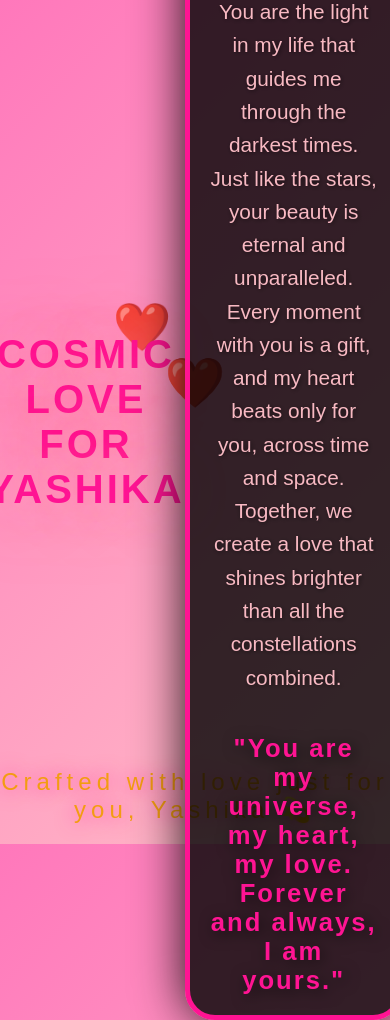
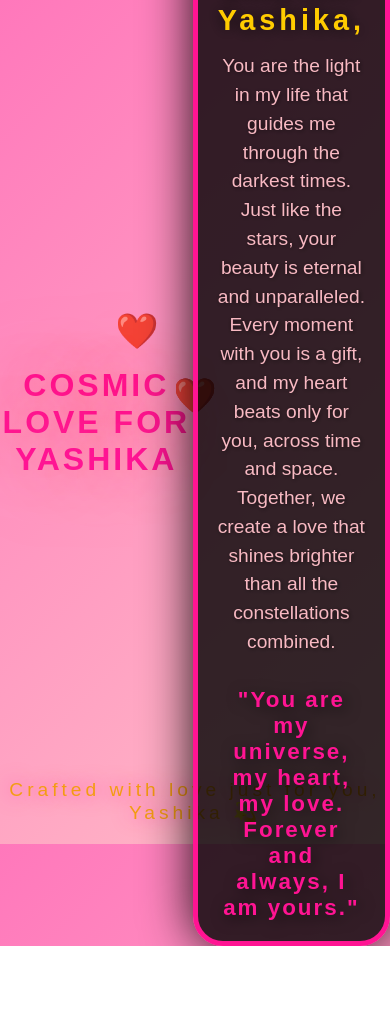
Before and after one commit to anshul0074/card, a plain HTML site: page index.html in a window 390 px wide. After the commit the page ends 946 px from the top, so only its background shows below. Drawn offline with Linux system fonts and the light colour scheme.

Commit message:
Update index.html

```diff
--- a/index.html
+++ b/index.html
@@ -29,11 +29,11 @@
 
         /* Header */
         h1 {
-            font-size: 5em;
+            font-size: 3.5em;
             color: #FF1493;
             text-shadow: 2px 2px 20px rgba(0, 0, 0, 0.6);
             text-transform: uppercase;
-            letter-spacing: 10px;
+            letter-spacing: 8px;
             font-family: 'Cursive', sans-serif;
             animation: glowEffect 1.5s ease-in-out infinite alternate;
             position: relative;
@@ -49,8 +49,8 @@
         .card {
             background-color: rgba(0, 0, 0, 0.8);
             border-radius: 30px;
-            padding: 50px;
-            max-width: 850px;
+            padding: 30px;
+            max-width: 800px;
             width: 90%;
             box-shadow: 0px 0px 50px rgba(0, 0, 0, 0.9);
             border: 5px solid #FF1493;
@@ -66,19 +66,19 @@
         }
 
         .card h2 {
-            font-size: 3.5em;
+            font-size: 2.5em;
             color: #FFCC00;
             font-family: 'Cursive', sans-serif;
             text-shadow: 0px 0px 15px rgba(0, 0, 0, 0.8);
-            letter-spacing: 5px;
-            margin-bottom: 20px;
+            letter-spacing: 4px;
+            margin-bottom: 15px;
         }
 
         .card p {
-            font-size: 1.8em;
-            line-height: 1.6;
+            font-size: 1.5em;
+            line-height: 1.5;
             color: #F8B9C2;
-            margin-bottom: 30px;
+            margin-bottom: 25px;
             text-shadow: 1px 1px 5px rgba(0, 0, 0, 0.6);
             font-weight: lighter;
         }
@@ -86,13 +86,13 @@
         /* Romantic Floating Hearts */
         .heart {
             position: absolute;
-            animation: heartFloat 10s infinite ease-in-out;
-            font-size: 4em;
+            animation: heartFloat 8s infinite ease-in-out;
+            font-size: 3em;
         }
 
         @keyframes heartFloat {
             0% { transform: translateY(0) scale(1); }
-            50% { transform: translateY(-40px) scale(1.2); }
+            50% { transform: translateY(-30px) scale(1.1); }
             100% { transform: translateY(0) scale(1); }
         }
 
@@ -103,11 +103,11 @@
 
         /* Romantic Message Styling */
         .love-message {
-            font-size: 2.2em;
+            font-size: 1.8em;
             color: #FF1493;
             font-weight: bold;
             text-shadow: 3px 3px 15px rgba(0, 0, 0, 0.7);
-            margin-top: 40px;
+            margin-top: 30px;
             letter-spacing: 2px;
             animation: messageFadeIn 3s ease-in-out forwards;
         }
@@ -123,9 +123,9 @@
             bottom: 20px;
             width: 100%;
             text-align: center;
-            font-size: 1.5em;
+            font-size: 1.2em;
             color: #F39C12;
-            letter-spacing: 5px;
+            letter-spacing: 4px;
             font-family: 'Cursive', sans-serif;
             text-shadow: 0px 0px 20px rgba(255, 20, 147, 0.8);
         }
@@ -133,47 +133,18 @@
         /* Responsive Styles */
         @media (max-width: 768px) {
             h1 {
-                font-size: 3.5em;
+                font-size: 2.8em;
                 letter-spacing: 5px;
             }
 
             .card {
-                padding: 30px;
+                padding: 25px;
                 width: 90%;
                 margin-top: 20px;
             }
 
             .card h2 {
-                font-size: 2.5em;
-            }
-
-            .card p {
-                font-size: 1.5em;
-            }
-
-            .love-message {
-                font-size: 1.8em;
-            }
-
-            .heart {
-                font-size: 3em;
-            }
-        }
-
-        @media (max-width: 480px) {
-            h1 {
-                font-size: 2.5em;
-                letter-spacing: 3px;
-            }
-
-            .card {
-                padding: 20px;
-                width: 100%;
-                margin-top: 15px;
-            }
-
-            .card h2 {
-                font-size: 2em;
+                font-size: 2.2em;
             }
 
             .card p {
@@ -186,6 +157,35 @@
 
             .heart {
                 font-size: 2.5em;
+            }
+        }
+
+        @media (max-width: 480px) {
+            h1 {
+                font-size: 2em;
+                letter-spacing: 3px;
+            }
+
+            .card {
+                padding: 20px;
+                width: 90%;
+                margin-top: 15px;
+            }
+
+            .card h2 {
+                font-size: 1.8em;
+            }
+
+            .card p {
+                font-size: 1.2em;
+            }
+
+            .love-message {
+                font-size: 1.4em;
+            }
+
+            .heart {
+                font-size: 2em;
             }
         }
     </style>
```
